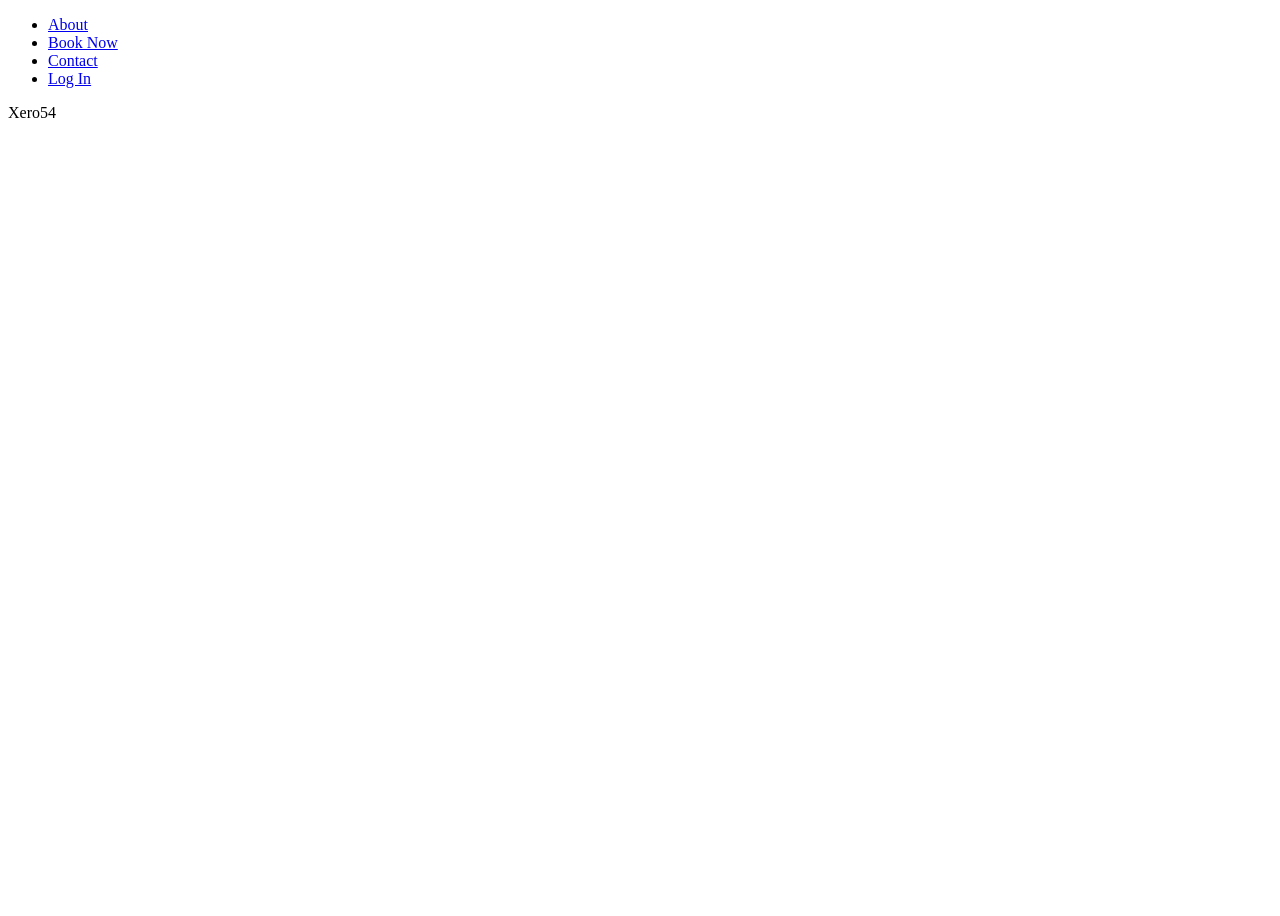
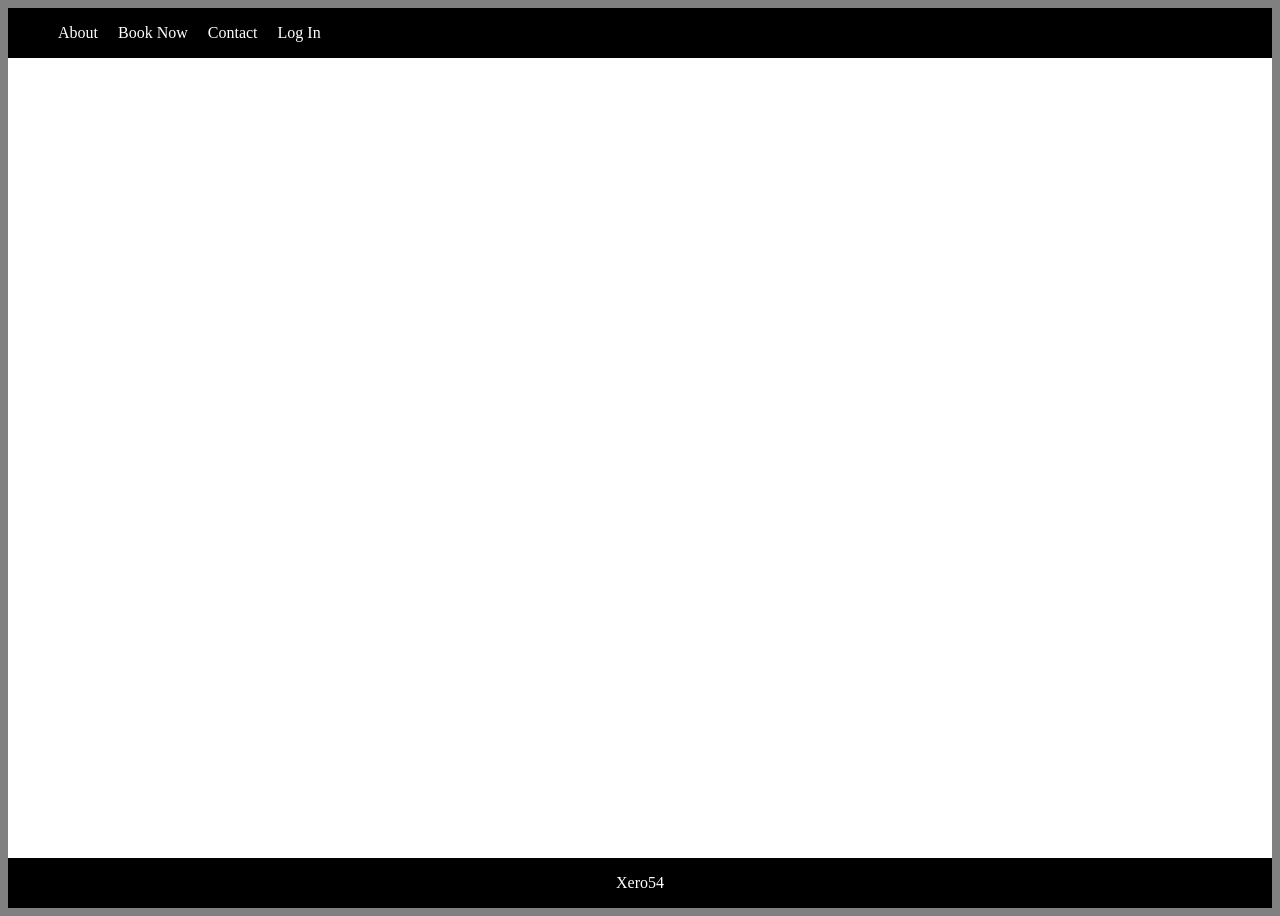
Before and after one commit to chegior/ApApNow, a website: page public/index.html in a window 1280 px wide. Before the commit the page ends 800 px from the top, so only its background shows below. Drawn offline with nearby package versions, Linux system fonts and the light colour scheme; some packages are replaced by stand-ins of ours; no server answers.

Commit message:
part of the HTML

```diff
--- a/public/index.html
+++ b/public/index.html
@@ -2,6 +2,7 @@
 <html ng-app="apapnow">
   <head>
     <meta lang="en" charset="utf-8">
+    <link rel="stylesheet" href="./styles/main.css">
     <title>Appoitment App</title>
   </head>
   <body>
@@ -20,7 +21,10 @@
 
     </section>
 
-    <ui-view></ui-view>
+    <div class="content">
+      <ui-view></ui-view>
+    </div>
+
 
     <section class="bottom-container">
       <header>
--- /dev/null
+++ b/public/styles/main.css
@@ -0,0 +1,69 @@
+*{
+
+}
+
+body {
+  background-color: gray;
+
+}
+
+ul {
+  display:flex;
+  flex-direction: row;
+}
+
+li {
+  color:gray;
+  text-decoration: none;
+  list-style: none;
+}
+a {
+  padding:20px 10px;
+  color:white;
+  text-decoration: none;
+}
+a:hover {
+  font-size: 20px;
+  color:yellow;
+}
+a:active  {
+
+  color:gray;
+  font-weight: bold;
+}
+
+
+/***********CLASSES**********/
+/***********CLASSES**********/
+
+.mainWrapper {
+  background-color: black;
+
+  display: flex;
+  flex-direction:column;
+  align-items: space-between;
+
+}
+
+.header{
+  flex:1;
+  color: white;
+  display: flex;
+  flex-direction: row;
+}
+
+.content{
+  background-color: white;
+  width:100%;
+  height:800px;
+}
+
+.bottom-container{
+  flex:1;
+  background-color: black;
+  color: white;
+  display: flex;
+  flex-direction:row;
+  justify-content: center;
+
+}
```
